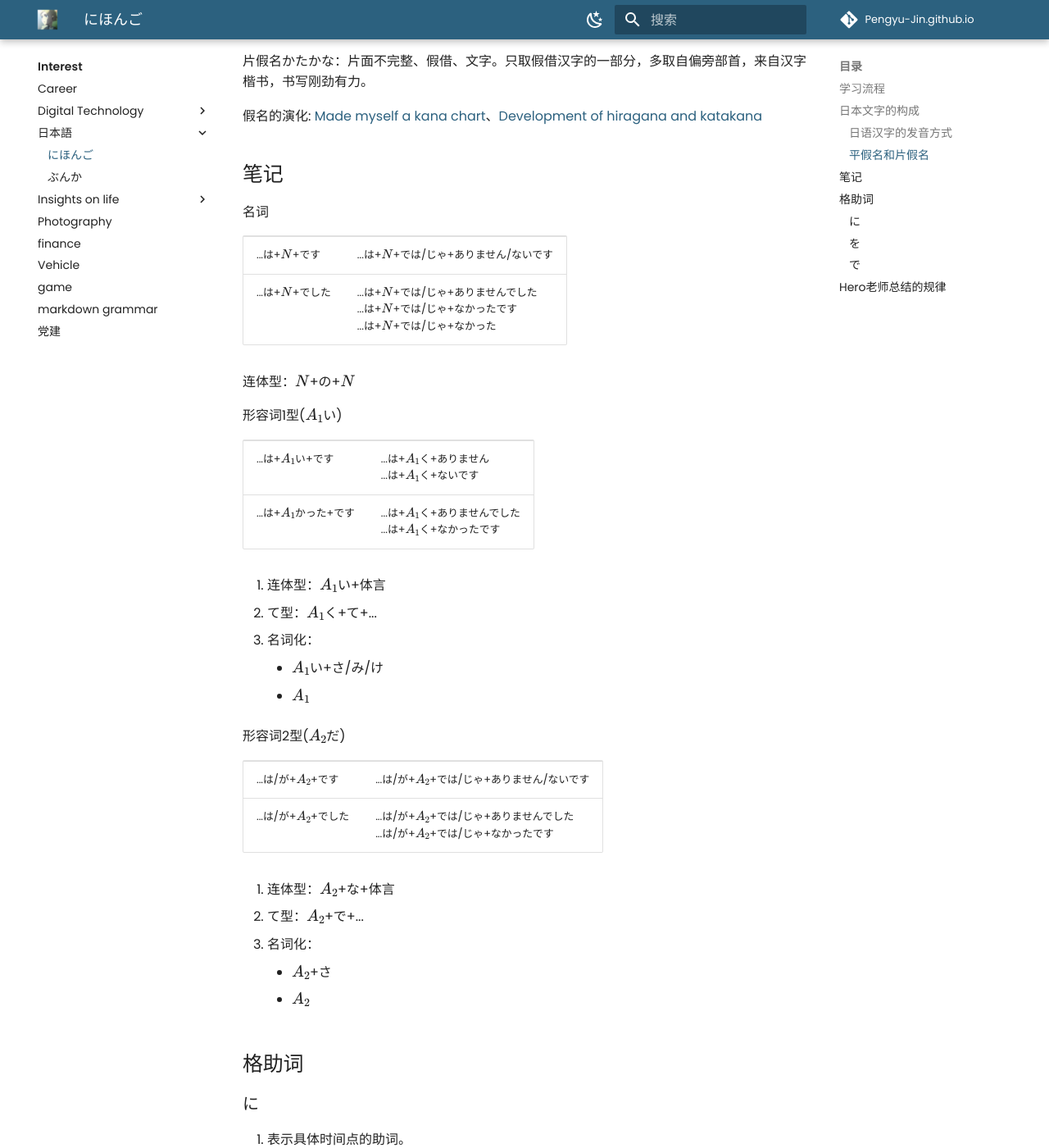
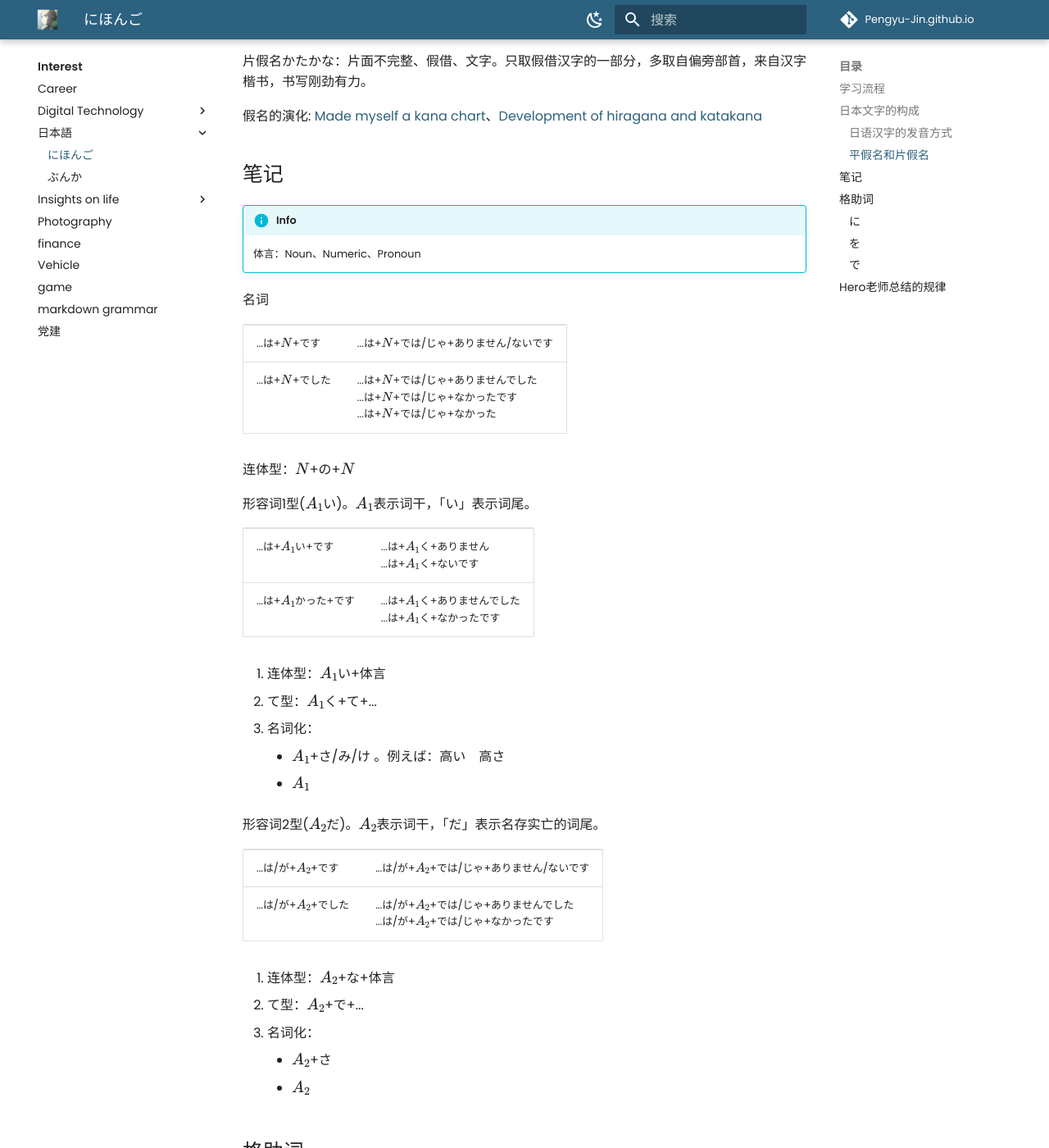
Before and after one commit to Pengyu-Jin/Pengyu-Jin.github.io, an MkDocs documentation site: the page built from docs/interest/JP-learn/50yin.md, in a window 1280 px wide and 1400 px high, scrolled down 899 px. Shown: the whole window at 82% size. Built offline with MkDocs 1.6.1 and Material for MkDocs 9.7.7, drawn with Linux system fonts in a browser that asks for light colours; comment, search, counter and statistics services are not loaded.

Commit message:
update-0625-1

```diff
--- a/docs/interest/JP-learn/50yin.md
+++ b/docs/interest/JP-learn/50yin.md
@@ -30,6 +30,11 @@
 假名的演化: [Made myself a kana chart](https://www.reddit.com/r/LearnJapanese/comments/19bnii2/made_myself_a_kana_chart/?tl=zh-hans){:target="_blank"}、[Development of hiragana and katakana](https://en.wikipedia.org/wiki/Kana#/media/File%3AFlowRoot3824.svg){:target="_blank}
 
 ## 笔记
+
+!!! info
+
+    体言：Noun、Numeric、Pronoun
+
 名词
 
 <table>
@@ -45,7 +50,7 @@
 
 连体型：\(N\)+の+\(N\)
 
-形容词1型(\(A_1\)い)
+形容词1型(\(A_1\)い)。\(A_1\)表示词干，「い」表示词尾。
 
 <table>
   <tr>
@@ -61,11 +66,11 @@
 1. 连体型：\(A_{1}\)い+体言
 2. て型：\(A_{1}\)く+て+...
 3. 名词化：
-    -  \(A_{1}\)い+さ/み/け
+    -  \(A_{1}\)+さ/み/け 。例えば：高い　高さ
     -  \(A_{1}\)
 
 
-形容词2型(\(A_2\)だ)
+形容词2型(\(A_2\)だ)。\(A_2\)表示词干，「だ」表示名存实亡的词尾。
 
 <table>
   <tr>
```
